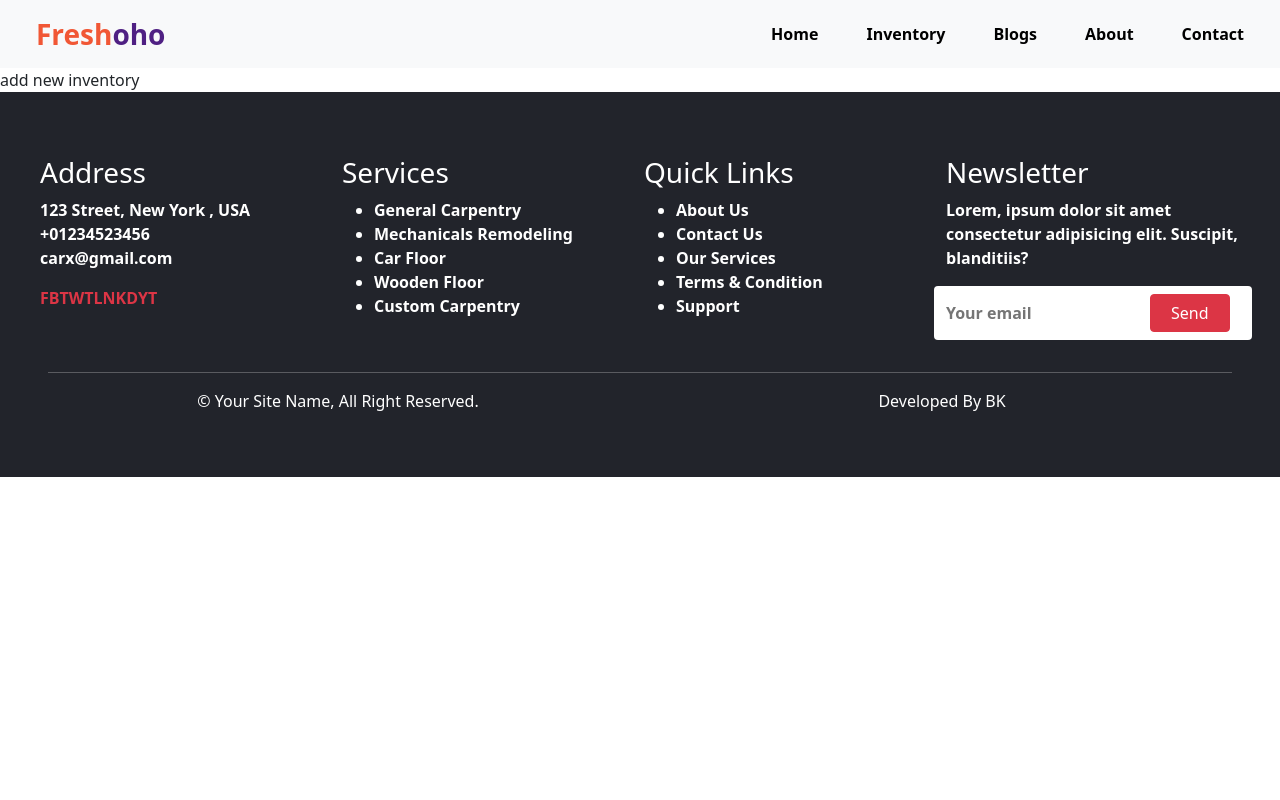
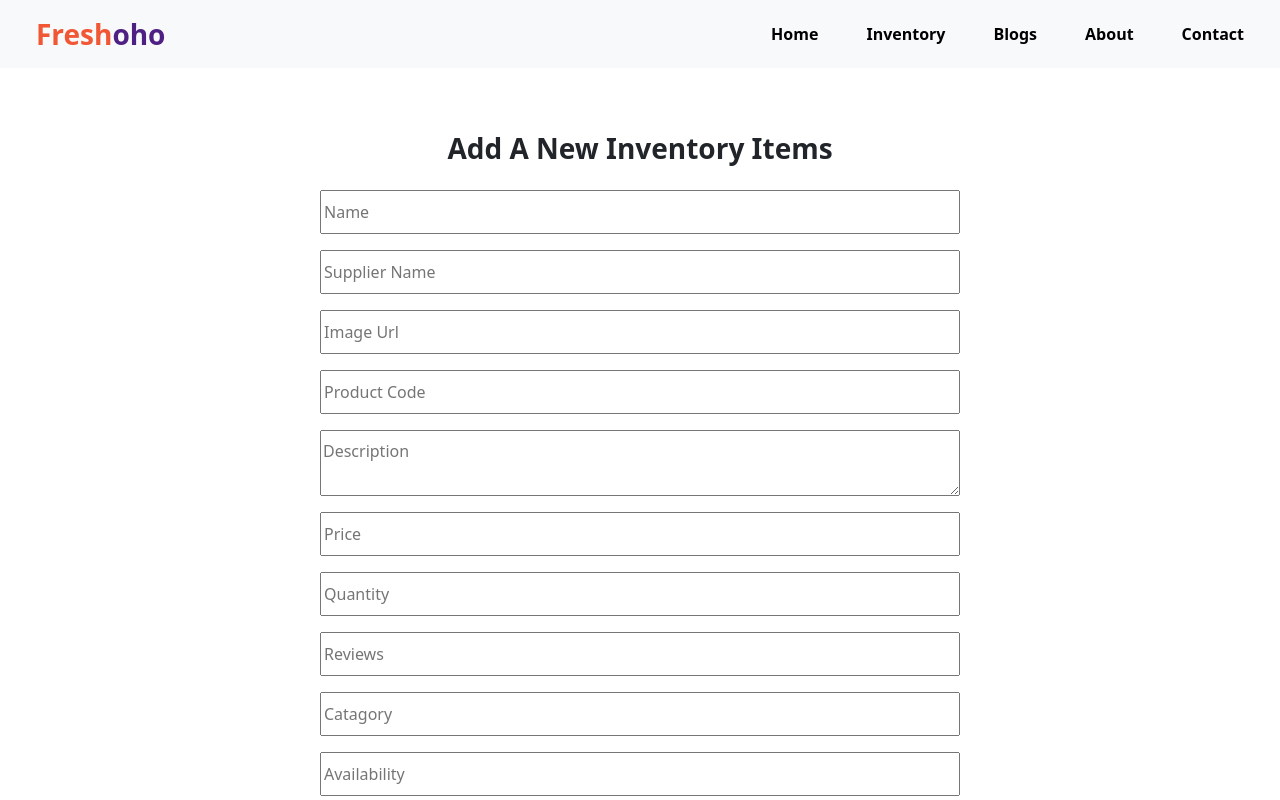
Before and after one commit to khadiza21/-warehouse-management-client, a React (Create React App) app: page /addInventory in a window 1280 px wide. Shown: the top 800 px of the page. Built offline with nearby package versions, Linux system fonts and the light colour scheme.

Commit message:
update components  done

```diff
--- a/src/components/AddInventory/AddInventory.js
+++ b/src/components/AddInventory/AddInventory.js
@@ -1,11 +1,86 @@
-import React from 'react';
+import React from "react";
+import { useForm } from "react-hook-form";
 
 const AddInventory = () => {
-    return (
-        <div>
-            add new inventory
-        </div>
-    );
+  const { register, handleSubmit } = useForm();
+  const onSubmit = (data) => {
+    console.log(data);
+    const url = `http://localhost:5000/inventory`;
+    fetch(url, {
+      method: "POST",
+      headers: {
+        "content-type": "application/json",
+      },
+      body: JSON.stringify(data)
+    })
+    .then(res=> res.json())
+    .then(addItem => console.log(addItem));
+  };
+  return (
+    <div className="w-50 mx-auto my-5 pb-5">
+      <h3 className="py-3 text-center fw-bold">Add A New Inventory Items</h3>
+      <form onSubmit={handleSubmit(onSubmit)} className="d-flex flex-column">
+        <input
+          className="mb-3 py-2"
+          placeholder="Name"
+          {...register("name", { required: true, maxLength: 20 })}
+        />
+        <input
+          className="mb-3 py-2"
+          placeholder="Supplier Name"
+          {...register("supplierName", { required: true, maxLength: 20 })}
+        />
+        <input
+          className="mb-3 py-2"
+          placeholder="Image Url"
+          {...register("img")}
+        />
+        <input
+          className="mb-3 py-2"
+          placeholder="Product Code"
+          {...register("product_code")}
+        />
+        <textarea
+          className="mb-3 py-2"
+          placeholder="Description"
+          {...register("description")}
+        />
+        <input
+          className="mb-3 py-2"
+          placeholder="Price"
+          type="number"
+          {...register("price")}
+        />
+        <input
+          className="mb-3 py-2"
+          placeholder="Quantity"
+          type="number"
+          {...register("quantity")}
+        />
+        <input
+          className="mb-3 py-2"
+          placeholder="Reviews"
+          type="number"
+          {...register("reviews")}
+        />
+        <input
+          className="mb-3 py-2"
+          placeholder="Catagory"
+          {...register("catagory")}
+        />
+        <input
+          className="mb-3 py-2"
+          placeholder="Availability"
+          {...register("availability")}
+        />
+        <input
+          className="btn btn-success mb-3 py-2"
+          type="submit"
+          value="Add A New Inventory Item"
+        />
+      </form>
+    </div>
+  );
 };
 
 export default AddInventory;
--- a/src/components/Home/HomeInventory/HomeInventory.js
+++ b/src/components/Home/HomeInventory/HomeInventory.js
@@ -8,7 +8,7 @@ const HomeInventory = () => {
   return (
     <div className=" container inventories-container my-5 pb-5">
 
-      {inventories.slice(0, 3).map((inventory) => (
+      {inventories.slice(0, 6).map((inventory) => (
         <HomeInventor key={inventory._id} inventory={inventory}></HomeInventor>
       ))}
     </div>
```
